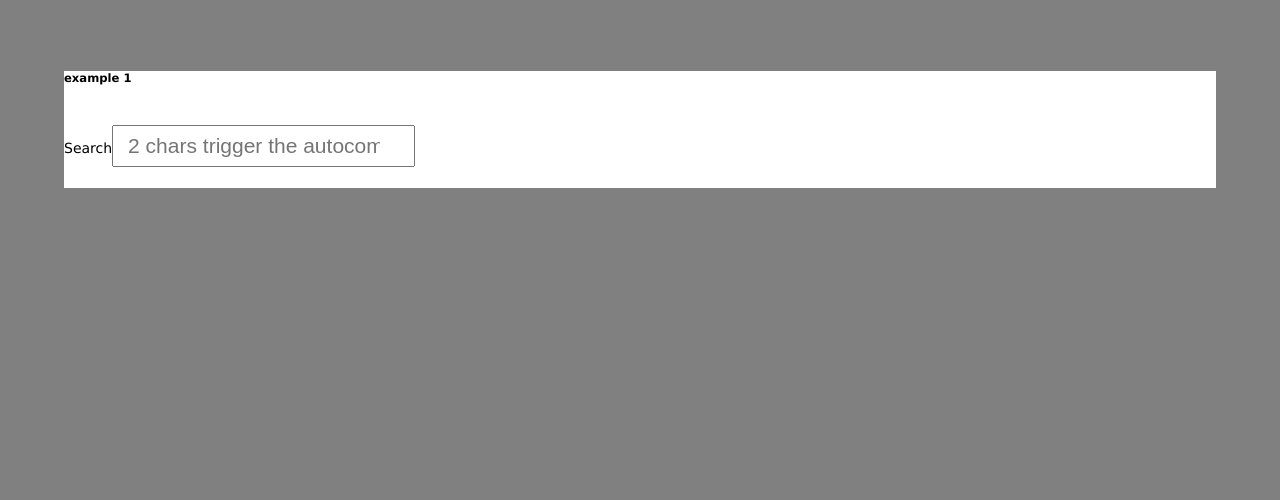
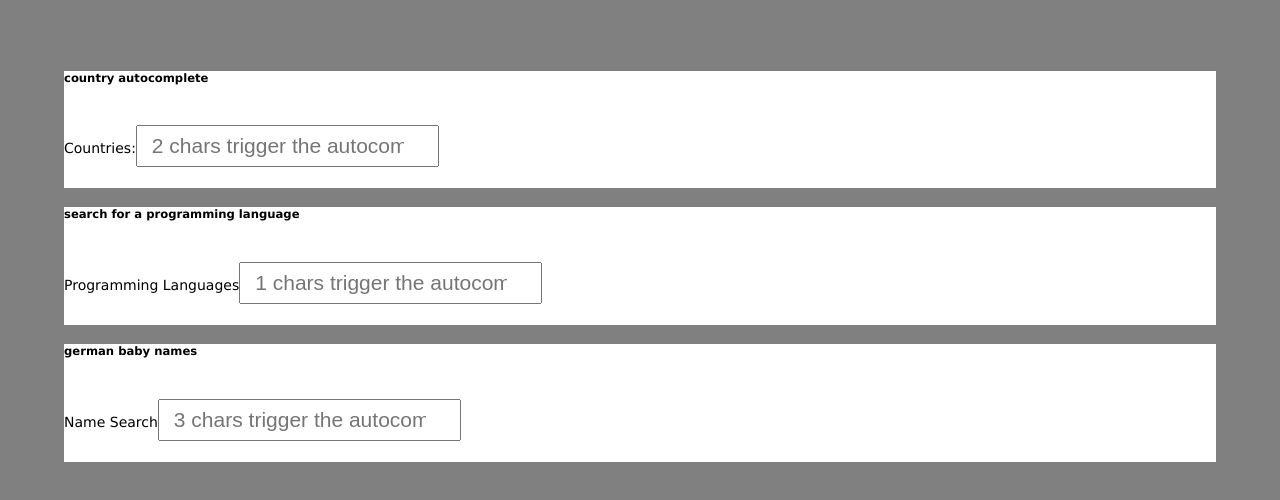
Before and after one commit to dominikschopper/example-autocomplete, a React (Create React App) app in the folder project/: page / in a window 1280 px wide. Shown: the top 500 px of the page. Built offline with nearby package versions, Linux system fonts and the light colour scheme.

Commit message:
creating more input fields for testing with the new data

```diff
--- a/project/src/App.js
+++ b/project/src/App.js
@@ -1,14 +1,27 @@
 import React, { Component } from 'react';
 
 import Autoc from './containers/autoc/autoc';
+
+// example source data
 import countriesArray from "./example-data/countries-array";
+import programmingLanguages from './example-data/languages-array';
+import firstnames from './example-data/firstnames';
 
 class App extends Component {
   render() {
     return (
       <div className="App">
-        <div className="eight columns bg-white" >
-          <Autoc name="example 1" minLength="2" source={countriesArray} />
+
+        <div className="six columns bg-white" >
+          <Autoc name="country autocomplete" inputLabel="Countries:" minLength="2" source={countriesArray} />
+        </div>
+
+        <div className="six columns bg-white" >
+          <Autoc name="search for a programming language" inputLabel="Programming Languages" minLength="1" source={programmingLanguages} />
+        </div>
+
+        <div className="six columns bg-white" >
+          <Autoc name="german baby names" inputLabel="Name Search" minLength="3" source={firstnames} />
         </div>
       </div>
     );
```
